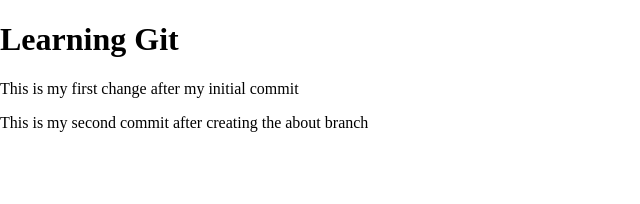
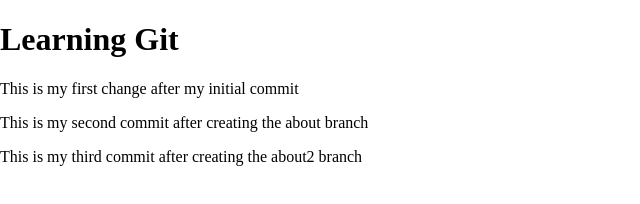
Before and after one commit to Himanshu4922/learning-git, a plain HTML site: page index.html in a window 1280 px wide. Shown: the whole page, without its empty margins (0-640 px from the left). Drawn offline with Linux system fonts and the light colour scheme.

Commit message:
my third commit in master branch

```diff
--- a/index.html
+++ b/index.html
@@ -10,5 +10,6 @@
     <h1>Learning Git</h1>
     <p>This is my first change after my initial commit</p>
     <p>This is my second commit after creating the about branch</p>
+    <p>This is my third commit after creating the about2 branch</p>
   </body>
 </html>
```
